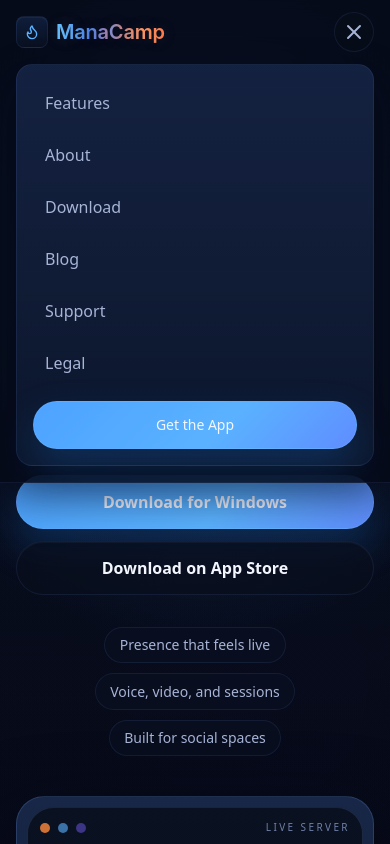
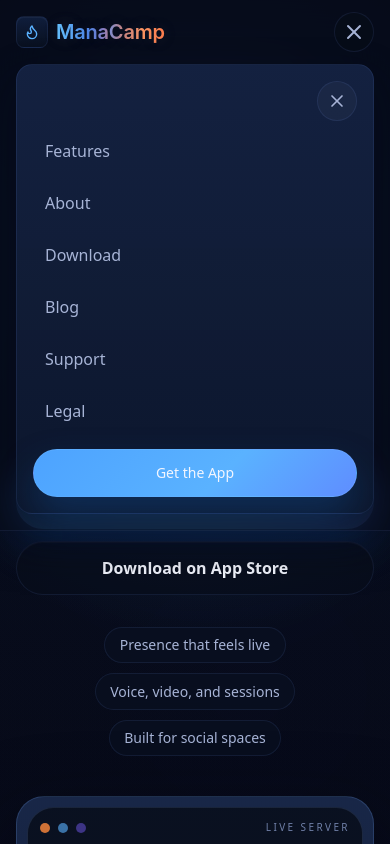
Before and after one commit to Dezolve/manacamp-site, a Next.js app: page / in a window 390 px wide. Both pictures are taken after a click on the button "Open menu". Shown: the top 844 px of the page. Built offline with nearby package versions, Linux system fonts and the light colour scheme.

Commit message:
fix(Navbar): improve mobile menu accessibility with dynamic aria labels and controls

```diff
--- a/components/Navbar.tsx
+++ b/components/Navbar.tsx
@@ -74,8 +74,9 @@
           <button
             onClick={() => setIsOpen(!isOpen)}
             className="md:hidden inline-flex h-10 w-10 items-center justify-center rounded-full border border-border-subtle bg-[rgba(8,13,25,0.55)] text-text-secondary hover:text-white transition-colors"
-            aria-label="Toggle menu"
+            aria-label={isOpen ? "Close menu" : "Open menu"}
             aria-expanded={isOpen}
+            aria-controls="mobile-nav-menu"
           >
             {isOpen ? <X className="w-6 h-6" /> : <Menu className="w-6 h-6" />}
           </button>
@@ -84,7 +85,20 @@
 
       {isOpen && (
         <div className="md:hidden px-4 pb-4">
-          <div className="panel rounded-2xl border-border-subtle p-4 flex flex-col gap-2">
+          <div
+            id="mobile-nav-menu"
+            className="panel rounded-2xl border-border-subtle p-4 flex flex-col gap-2"
+          >
+            <div className="flex items-center justify-end">
+              <button
+                type="button"
+                onClick={() => setIsOpen(false)}
+                className="inline-flex h-10 w-10 items-center justify-center rounded-full border border-border-subtle bg-[rgba(255,255,255,0.03)] text-text-secondary transition-colors hover:text-white"
+                aria-label="Close menu"
+              >
+                <X className="h-5 w-5" />
+              </button>
+            </div>
             {navLinks.map((link) => (
               <Link
                 key={link.href}
```
